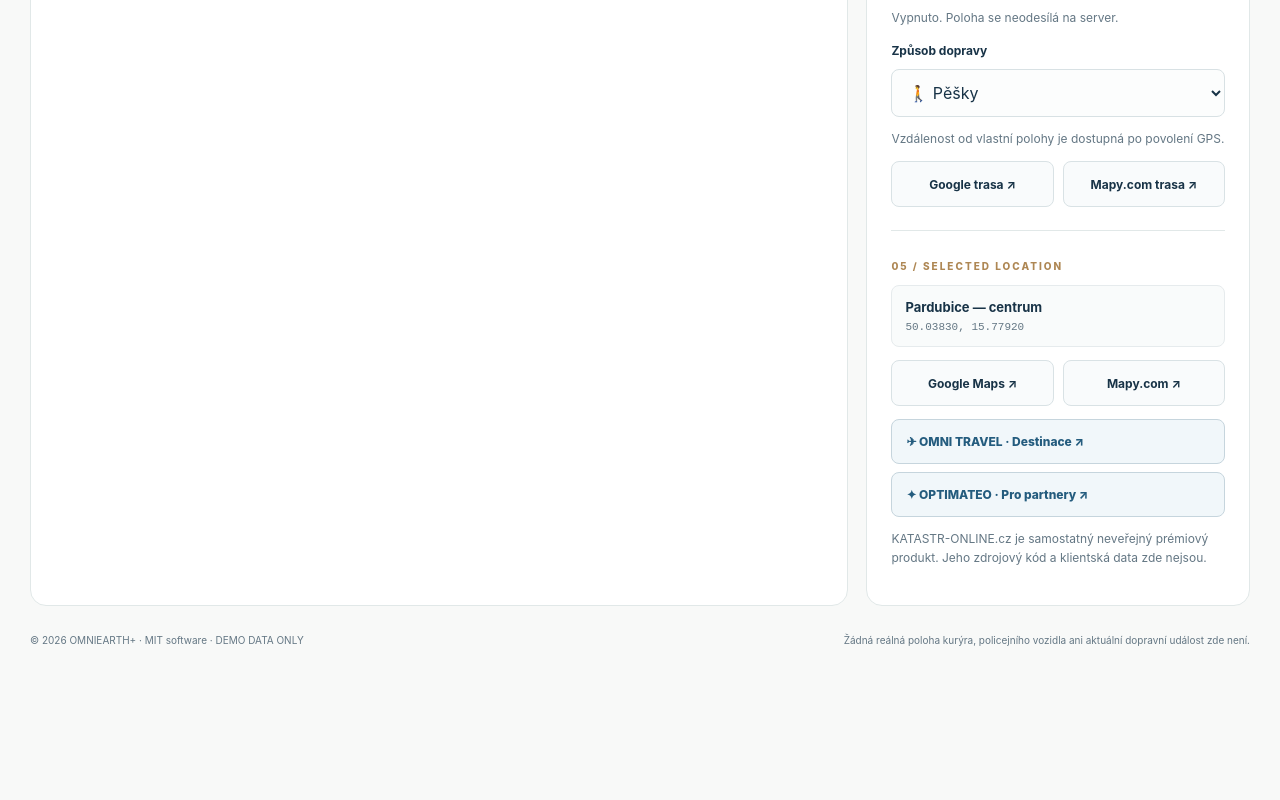
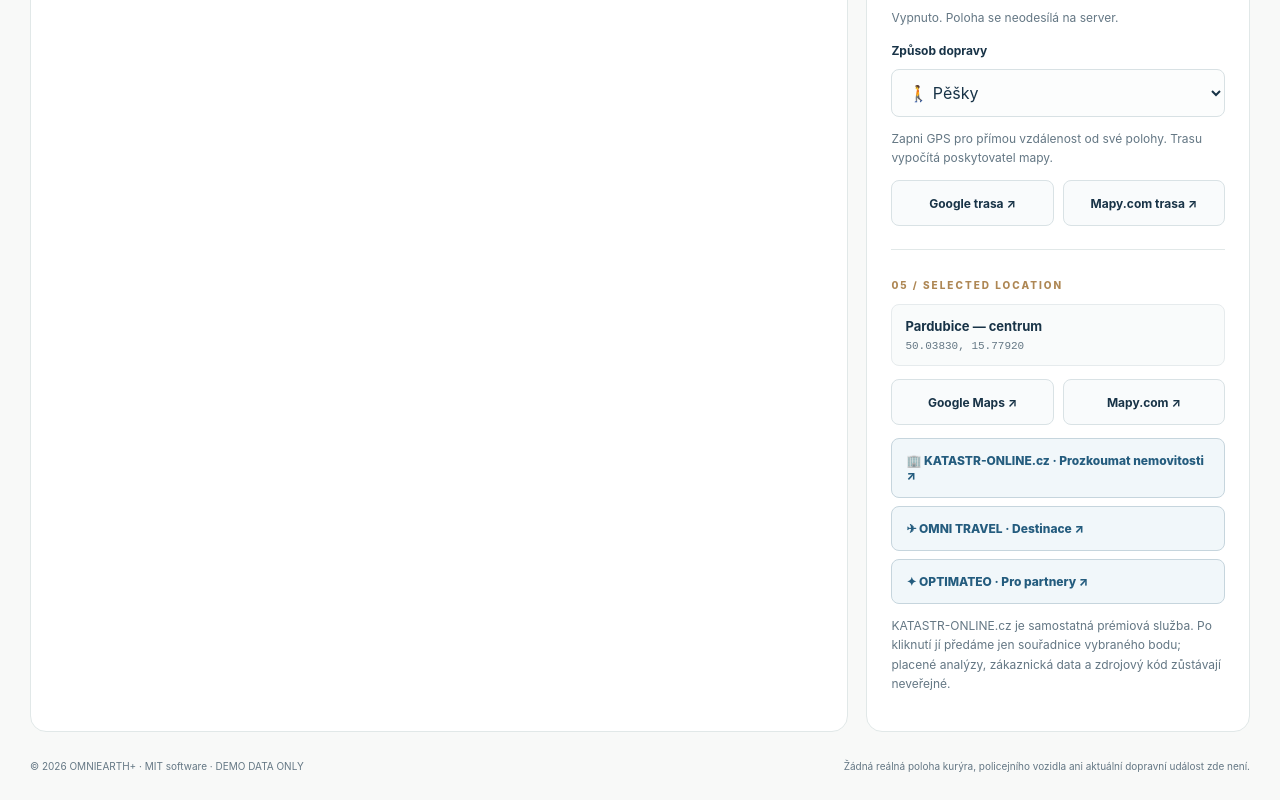
Before and after one commit to pejtr/omniearth, a website with bundled scripts: page index.html in a window 1280 px wide. Shown: the part 1194-1994 px from the top of the page. Before the commit the page ends 1868 px from the top, so only its background shows below. Built offline with nearby package versions, Linux system fonts and the light colour scheme.

Commit message:
feat(omniearth): add honest premium property handoff only when CZ point selected

```diff
--- a/index.html
+++ b/index.html
@@ -64,9 +64,10 @@
         <span class="eyebrow">05 / SELECTED LOCATION</span>
         <div class="selected"><strong id="point-name">Pardubice — centrum</strong><code id="point-coords">50.03830, 15.77920</code></div>
         <div class="actions"><a id="link-google" href="https://www.google.com/maps/" target="_blank" rel="noopener noreferrer">Google Maps ↗</a><a id="link-mapy" href="https://mapy.com/" target="_blank" rel="noopener noreferrer">Mapy.com ↗</a></div>
+        <a class="partner" id="link-katastr" hidden target="_blank" rel="noopener noreferrer" aria-label="Otevřít vybrané místo v samostatné prémiové službě KATASTR ONLINE">🏢 KATASTR-ONLINE.cz · Prozkoumat nemovitosti ↗</a>
         <a class="partner" id="link-travel" target="_blank" rel="noopener noreferrer" href="https://www.lastminutedovolene.cz/">✈ OMNI TRAVEL · Destinace ↗</a>
         <a class="partner" id="link-partner" target="_blank" rel="noopener noreferrer" href="https://www.optimateo.com/">✦ OPTIMATEO · Pro partnery ↗</a>
-        <p class="note">KATASTR-ONLINE.cz je samostatný neveřejný prémiový produkt. Jeho zdrojový kód a klientská data zde nejsou.</p>
+        <p class="note">KATASTR-ONLINE.cz je samostatná prémiová služba. Po kliknutí jí předáme jen souřadnice vybraného bodu; placené analýzy, zákaznická data a zdrojový kód zůstávají neveřejné.</p>
       </aside>
     </main>
     <footer>© 2026 OMNIEARTH+ · MIT software · DEMO DATA ONLY <span>Žádná reálná poloha kurýra, policejního vozidla ani aktuální dopravní událost zde není.</span></footer>
```
